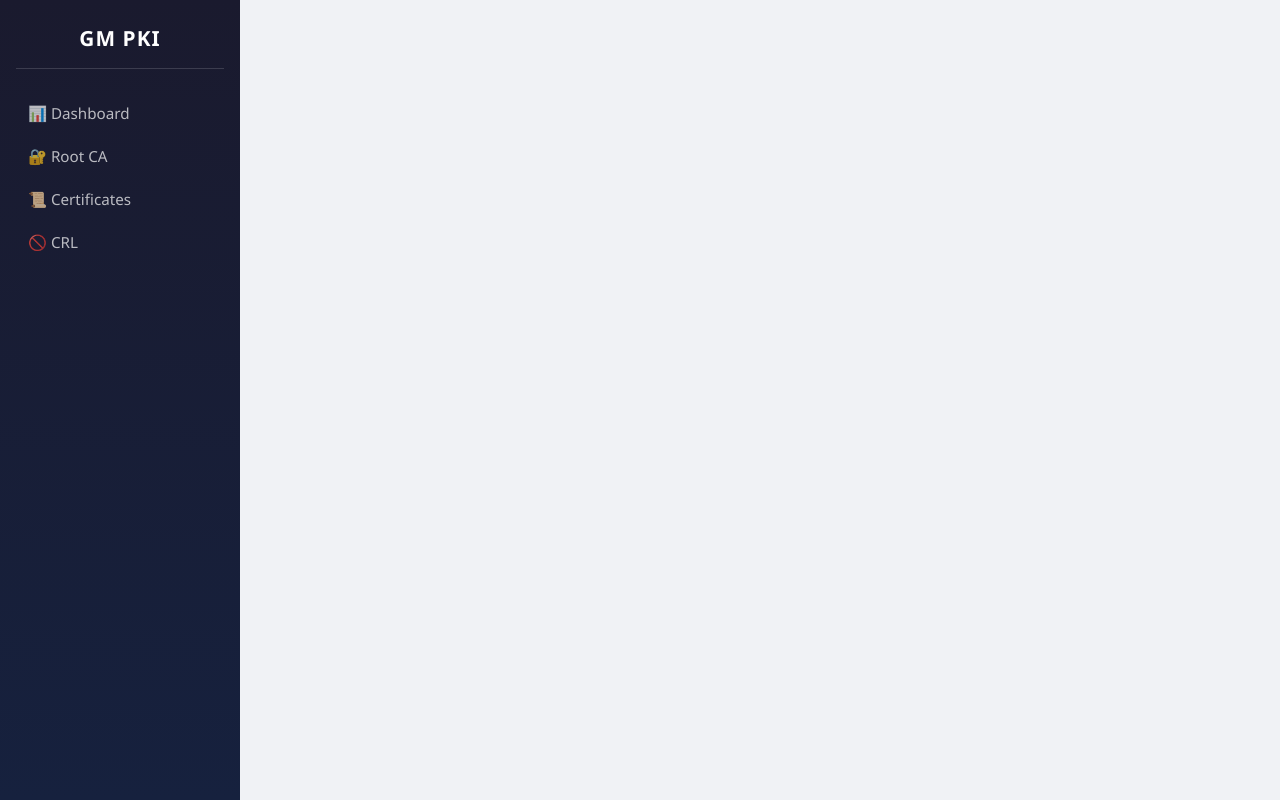
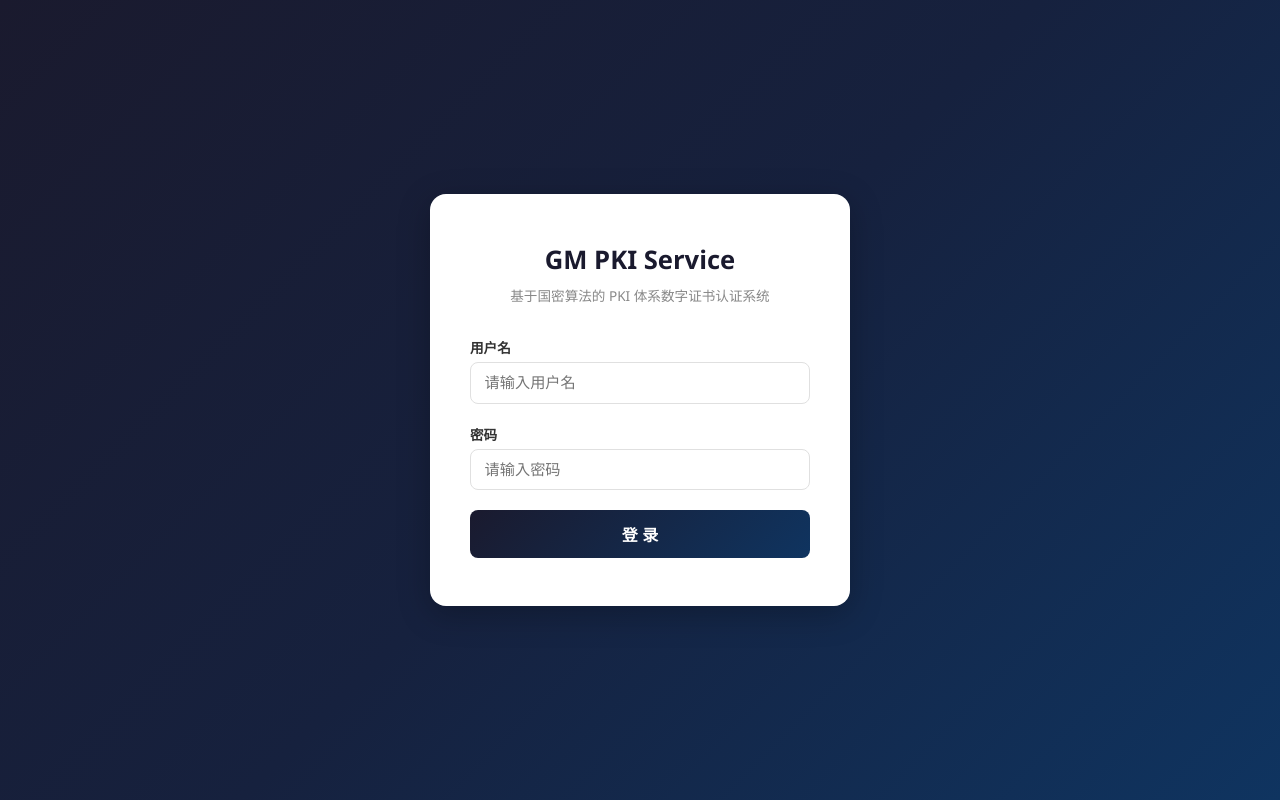
Before and after one commit to LoveSunday7/GM_PKI_Service, a Vue app in the folder frontend/: page /login in a window 1280 px wide. Built offline with nearby package versions, Linux system fonts and the light colour scheme; the HTML template or start-up script is replaced by a standard one.

Commit message:
增加 前端登录页面（Login.vue — 用户名/密码表单 + Token 存储）

```diff
--- a/frontend/src/App.vue
+++ b/frontend/src/App.vue
@@ -1,9 +1,28 @@
 <script setup lang="ts">
-import { RouterLink, RouterView } from 'vue-router'
+import { computed } from 'vue'
+import { RouterLink, RouterView, useRoute, useRouter } from 'vue-router'
+import { useAuthStore } from '@/stores/auth'
+
+const route = useRoute()
+const router = useRouter()
+const authStore = useAuthStore()
+
+const isLoginPage = computed(() => route.name === 'Login')
+
+async function handleLogout() {
+  await authStore.logout()
+  router.push('/login')
+}
 </script>
 
 <template>
-  <div class="app-layout">
+  <!-- 登录页：无侧边栏，全屏展示 -->
+  <div v-if="isLoginPage">
+    <RouterView />
+  </div>
+
+  <!-- 管理页：带侧边栏布局 -->
+  <div v-else class="app-layout">
     <aside class="sidebar">
       <h1 class="logo">GM PKI</h1>
       <nav>
@@ -12,6 +31,10 @@ import { RouterLink, RouterView } from 'vue-router'
         <RouterLink to="/cert">📜 Certificates</RouterLink>
         <RouterLink to="/crl">🚫 CRL</RouterLink>
       </nav>
+      <div class="sidebar-footer">
+        <span class="user-info" v-if="authStore.username">{{ authStore.username }}</span>
+        <button class="btn-logout" @click="handleLogout">退出</button>
+      </div>
     </aside>
     <main class="content">
       <RouterView />
@@ -75,6 +98,33 @@ nav a.router-link-exact-active {
   background: rgba(255, 255, 255, 0.1);
   color: #fff;
 }
+.sidebar-footer {
+  margin-top: auto;
+  padding-top: 1rem;
+  border-top: 1px solid rgba(255, 255, 255, 0.15);
+  display: flex;
+  flex-direction: column;
+  gap: 0.5rem;
+}
+.user-info {
+  font-size: 0.85rem;
+  color: rgba(255, 255, 255, 0.7);
+  text-align: center;
+}
+.btn-logout {
+  padding: 0.5rem;
+  background: rgba(255, 255, 255, 0.1);
+  color: rgba(255, 255, 255, 0.7);
+  border: 1px solid rgba(255, 255, 255, 0.2);
+  border-radius: 6px;
+  cursor: pointer;
+  font-size: 0.85rem;
+  transition: all 0.2s;
+}
+.btn-logout:hover {
+  background: rgba(255, 255, 255, 0.2);
+  color: #fff;
+}
 .content {
   flex: 1;
   padding: 2rem;
--- a/frontend/src/api/index.ts
+++ b/frontend/src/api/index.ts
@@ -1,17 +1,43 @@
 /** 统一 API 客户端 — 所有后端请求均通过此模块发出. */
 
 const BASE = '/api'
+const TOKEN_KEY = 'gm_pki_token'
+
+function getToken(): string | null {
+  return localStorage.getItem(TOKEN_KEY)
+}
 
 async function request<T>(url: string, options?: RequestInit): Promise<T> {
-  const res = await fetch(`${BASE}${url}`, {
-    headers: { 'Content-Type': 'application/json', ...options?.headers },
-    ...options,
-  })
+  const token = getToken()
+  const headers: Record<string, string> = { 'Content-Type': 'application/json', ...(options?.headers as Record<string, string> || {}) }
+  if (token) {
+    headers['Authorization'] = `Bearer ${token}`
+  }
+  const res = await fetch(`${BASE}${url}`, { ...options, headers })
   if (!res.ok) {
+    // 401 — clear stale token
+    if (res.status === 401) {
+      localStorage.removeItem(TOKEN_KEY)
+    }
     const body = await res.json().catch(() => ({ message: res.statusText }))
     throw new Error(body.message || body.detail || `HTTP ${res.status}`)
   }
   return res.json()
+}
+
+// ── 认证 ───────────────────────────────────────────────────────────
+
+export const authApi = {
+  login: (username: string, password: string) =>
+    request<{ success: boolean; access_token: string; token_type: string; username: string; role: string }>(
+      '/auth/login',
+      { method: 'POST', body: JSON.stringify({ username, password }) },
+    ),
+  logout: (token: string) =>
+    request('/auth/logout', {
+      method: 'POST',
+      headers: { Authorization: `Bearer ${token}` },
+    }),
 }
 
 // ── CA 根证书 ────────────────────────────────────────────────────
--- a/frontend/src/router/index.ts
+++ b/frontend/src/router/index.ts
@@ -1,29 +1,53 @@
 import { createRouter, createWebHistory } from 'vue-router'
+
+const TOKEN_KEY = 'gm_pki_token'
 
 const router = createRouter({
   history: createWebHistory(import.meta.env.BASE_URL),
   routes: [
     {
+      path: '/login',
+      name: 'Login',
+      component: () => import('@/views/Login.vue'),
+      meta: { guest: true },
+    },
+    {
       path: '/',
       name: 'Dashboard',
       component: () => import('@/views/Dashboard.vue'),
+      meta: { requiresAuth: true },
     },
     {
       path: '/ca',
       name: 'RootCA',
       component: () => import('@/views/RootCA.vue'),
+      meta: { requiresAuth: true },
     },
     {
       path: '/cert',
       name: 'UserCert',
       component: () => import('@/views/UserCert.vue'),
+      meta: { requiresAuth: true },
     },
     {
       path: '/crl',
       name: 'CRL',
       component: () => import('@/views/CRL.vue'),
+      meta: { requiresAuth: true },
     },
   ],
 })
 
+router.beforeEach((to) => {
+  const hasToken = !!localStorage.getItem(TOKEN_KEY)
+
+  if (to.meta.requiresAuth && !hasToken) {
+    return { name: 'Login', query: { redirect: to.fullPath } }
+  }
+
+  if (to.meta.guest && hasToken) {
+    return { name: 'Dashboard' }
+  }
+})
+
 export default router
--- /dev/null
+++ b/frontend/src/stores/auth.ts
@@ -0,0 +1,61 @@
+import { computed, ref } from 'vue'
+import { defineStore } from 'pinia'
+import { authApi } from '@/api'
+
+const TOKEN_KEY = 'gm_pki_token'
+const USER_KEY = 'gm_pki_user'
+
+export const useAuthStore = defineStore('auth', () => {
+  const token = ref<string>(localStorage.getItem(TOKEN_KEY) || '')
+  const username = ref<string>(localStorage.getItem(USER_KEY) || '')
+  const role = ref<string>('')
+  const loading = ref(false)
+  const error = ref<string | null>(null)
+
+  const isAuthenticated = computed(() => !!token.value)
+
+  function persistToken(t: string, u: string, r: string) {
+    token.value = t
+    username.value = u
+    role.value = r
+    localStorage.setItem(TOKEN_KEY, t)
+    localStorage.setItem(USER_KEY, u)
+  }
+
+  function clearToken() {
+    token.value = ''
+    username.value = ''
+    role.value = ''
+    localStorage.removeItem(TOKEN_KEY)
+    localStorage.removeItem(USER_KEY)
+  }
+
+  async function login(u: string, p: string) {
+    loading.value = true
+    error.value = null
+    try {
+      const res = await authApi.login(u, p)
+      persistToken(res.access_token, res.username, res.role)
+      return res
+    } catch (e: any) {
+      error.value = e.message || '登录失败'
+      throw e
+    } finally {
+      loading.value = false
+    }
+  }
+
+  async function logout() {
+    try {
+      if (token.value) {
+        await authApi.logout(token.value)
+      }
+    } catch {
+      // ignore logout API errors
+    } finally {
+      clearToken()
+    }
+  }
+
+  return { token, username, role, loading, error, isAuthenticated, login, logout, clearToken }
+})
--- /dev/null
+++ b/frontend/src/views/Login.vue
@@ -0,0 +1,171 @@
+<script setup lang="ts">
+import { ref } from 'vue'
+import { useRouter } from 'vue-router'
+import { useAuthStore } from '@/stores/auth'
+
+const router = useRouter()
+const authStore = useAuthStore()
+
+const username = ref('')
+const password = ref('')
+const submitting = ref(false)
+const errorMsg = ref('')
+
+async function handleLogin() {
+  if (!username.value.trim() || !password.value.trim()) {
+    errorMsg.value = '请输入用户名和密码'
+    return
+  }
+  submitting.value = true
+  errorMsg.value = ''
+  try {
+    await authStore.login(username.value.trim(), password.value)
+    router.replace({ name: 'Dashboard' })
+  } catch (e: any) {
+    errorMsg.value = e.message || '登录失败，请检查用户名和密码'
+  } finally {
+    submitting.value = false
+  }
+}
+</script>
+
+<template>
+  <div class="login-wrapper">
+    <div class="login-card">
+      <div class="login-header">
+        <h1>GM PKI Service</h1>
+        <p>基于国密算法的 PKI 体系数字证书认证系统</p>
+      </div>
+      <form class="login-form" @submit.prevent="handleLogin">
+        <div class="field">
+          <label for="username">用户名</label>
+          <input
+            id="username"
+            v-model="username"
+            type="text"
+            placeholder="请输入用户名"
+            autocomplete="username"
+            :disabled="submitting"
+          />
+        </div>
+        <div class="field">
+          <label for="password">密码</label>
+          <input
+            id="password"
+            v-model="password"
+            type="password"
+            placeholder="请输入密码"
+            autocomplete="current-password"
+            :disabled="submitting"
+          />
+        </div>
+        <p v-if="errorMsg" class="error-msg">{{ errorMsg }}</p>
+        <button type="submit" class="btn-login" :disabled="submitting">
+          {{ submitting ? '登录中...' : '登 录' }}
+        </button>
+      </form>
+    </div>
+  </div>
+</template>
+
+<style scoped>
+.login-wrapper {
+  min-height: 100vh;
+  display: flex;
+  align-items: center;
+  justify-content: center;
+  background: linear-gradient(135deg, #1a1a2e 0%, #16213e 50%, #0f3460 100%);
+}
+
+.login-card {
+  background: #fff;
+  border-radius: 16px;
+  padding: 3rem 2.5rem;
+  width: 100%;
+  max-width: 420px;
+  box-shadow: 0 8px 32px rgba(0, 0, 0, 0.25);
+}
+
+.login-header {
+  text-align: center;
+  margin-bottom: 2rem;
+}
+
+.login-header h1 {
+  font-size: 1.6rem;
+  font-weight: 700;
+  color: #1a1a2e;
+  margin-bottom: 0.5rem;
+}
+
+.login-header p {
+  font-size: 0.85rem;
+  color: #888;
+}
+
+.login-form {
+  display: flex;
+  flex-direction: column;
+  gap: 1.25rem;
+}
+
+.field {
+  display: flex;
+  flex-direction: column;
+  gap: 0.35rem;
+}
+
+.field label {
+  font-size: 0.85rem;
+  font-weight: 600;
+  color: #333;
+}
+
+.field input {
+  padding: 0.7rem 0.85rem;
+  border: 1.5px solid #e0e0e0;
+  border-radius: 8px;
+  font-size: 0.95rem;
+  transition: border-color 0.2s;
+  outline: none;
+}
+
+.field input:focus {
+  border-color: #0f3460;
+}
+
+.field input:disabled {
+  background: #f5f5f5;
+  cursor: not-allowed;
+}
+
+.error-msg {
+  color: #d32f2f;
+  font-size: 0.85rem;
+  text-align: center;
+  padding: 0.5rem;
+  background: #fdecea;
+  border-radius: 6px;
+}
+
+.btn-login {
+  padding: 0.75rem;
+  background: linear-gradient(135deg, #1a1a2e, #0f3460);
+  color: #fff;
+  font-size: 1rem;
+  font-weight: 600;
+  border: none;
+  border-radius: 8px;
+  cursor: pointer;
+  transition: opacity 0.2s;
+}
+
+.btn-login:hover:not(:disabled) {
+  opacity: 0.9;
+}
+
+.btn-login:disabled {
+  opacity: 0.6;
+  cursor: not-allowed;
+}
+</style>
```
